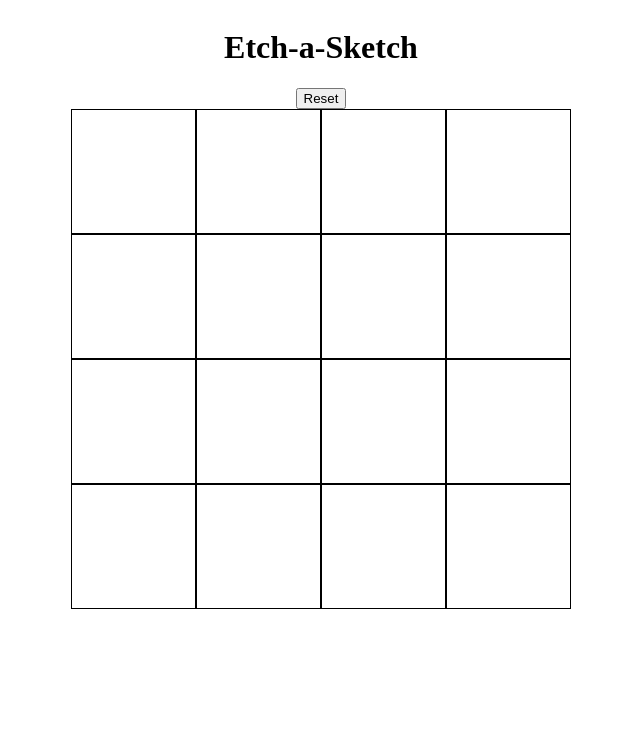
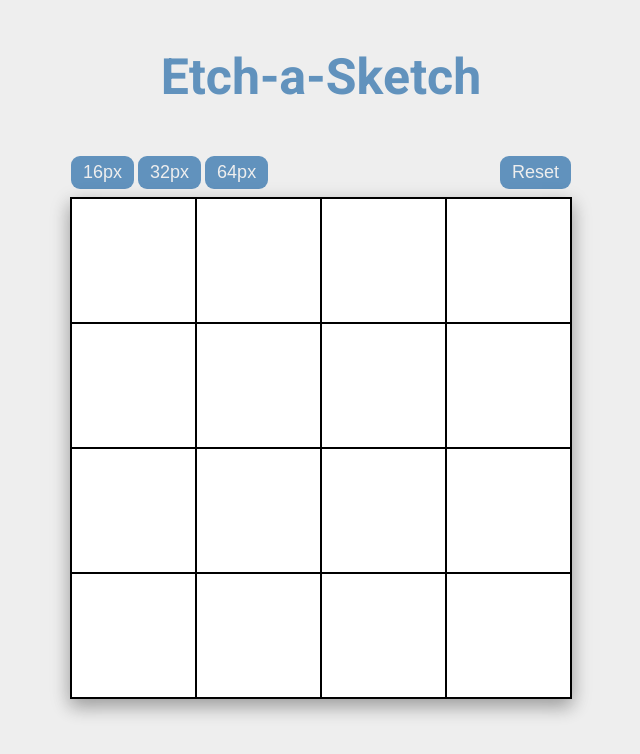
Before and after one commit to kumokuro/etch-a-sketch, a plain HTML site: page index.html in a window 1280 px wide. Shown: the whole page, without its empty margins (319-959 px from the left). Drawn offline with Linux system fonts and the light colour scheme.

Commit message:
added ui

```diff
--- a/index.html
+++ b/index.html
@@ -5,14 +5,30 @@
     <meta http-equiv="X-UA-Compatible" content="IE=edge" />
     <meta name="viewport" content="width=device-width, initial-scale=1.0" />
     <title>Etch-a-Sketch</title>
+    <!-- Google Fonts -->
+    <link rel="preconnect" href="https://fonts.googleapis.com" />
+    <link rel="preconnect" href="https://fonts.gstatic.com" crossorigin />
+    <link
+      href="https://fonts.googleapis.com/css2?family=Heebo:wght@700&display=swap"
+      rel="stylesheet"
+    />
+    <!-- CSS and JS -->
     <link rel="stylesheet" href="style.css" />
     <script src="script.js" defer></script>
   </head>
+
   <body>
     <h1>Etch-a-Sketch</h1>
 
     <div class="controls">
-      <button type="button" id="reset">Reset</button>
+      <div class="left">
+        <button type="button" id="16btn">16px</button>
+        <button type="button" id="32btn">32px</button>
+        <button type="button" id="64btn">64px</button>
+      </div>
+      <div class="right">
+        <button type="button" id="reset">Reset</button>
+      </div>
     </div>
 
     <div id="container"></div>
--- a/script.js
+++ b/script.js
@@ -1,10 +1,11 @@
 const container = document.querySelector("#container");
 
+// initiates the first grid
 createGrid();
 addColor();
 
+// creates 16 divs for the grid
 function createGrid() {
-  // creates 16 divs for the grid
   for (i = 0; i < 16; i++) {
     const grid = document.createElement("div");
     grid.classList.add("gridSquare");
--- a/style.css
+++ b/style.css
@@ -3,6 +3,31 @@ body {
   align-items: center;
   justify-content: center;
   flex-direction: column;
+  background-color: #eeeeee;
+}
+
+h1 {
+  font-family: "Heebo", sans-serif;
+  font-weight: bold;
+  font-size: 50px;
+  color: rgb(97, 146, 189);
+}
+
+.controls {
+  display: flex;
+  width: 500px;
+  justify-content: space-between;
+  gap: 12px;
+  padding: 8px;
+}
+
+button {
+  border: none;
+  color: #eeeeee;
+  font-size: 18px;
+  background-color: rgb(97, 146, 189);
+  padding: 6px 12px;
+  border-radius: 9px;
 }
 
 #container {
@@ -10,12 +35,15 @@ body {
   grid-template-columns: 1fr 1fr 1fr 1fr;
   height: 500px;
   width: 500px;
+  background-color: #ffffff;
+  box-shadow: 0 8px 16px 0 rgba(0, 0, 0, 0.2), 0 6px 20px 0 rgba(0, 0, 0, 0.19);
+  border: 1px solid black;
 }
 
 .gridSquare {
-  border: 1px solid black;
+  border: 1px solid #000000;
 }
 
 .colored-in {
-  background-color: rgb(63, 108, 148);
+  background-color: #4f8eac;
 }
```
